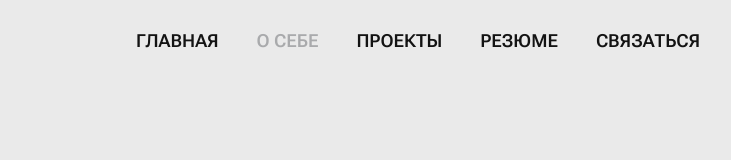
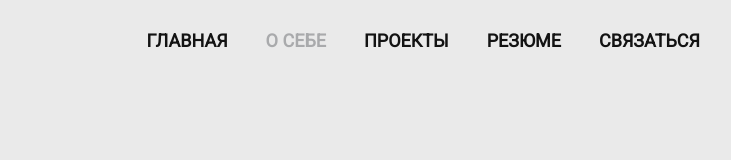
Before and after one commit to NikitaSamoylov/personal-site, a Next.js app: page /about in a window 1280 px wide. Shown: the top 160 px of the page, without its empty margins (274-1005 px from the left). Built offline with nearby package versions, Linux system fonts and the light colour scheme.

Commit message:
fix/nav font

```diff
--- a/components/nav/Nav.module.scss
+++ b/components/nav/Nav.module.scss
@@ -1,4 +1,3 @@
-@import url('https://fonts.googleapis.com/css2?family=Inter:wght@100..900&family=Manrope:wght@200..800&family=Nunito:ital,wght@0,200..1000;1,200..1000&family=Roboto+Flex:opsz,wght@8..144,100..1000&display=swap');
 @import '../../styles/vars.scss';
 
 .nav {
@@ -7,7 +6,7 @@
   justify-content: flex-end;
 
   &__link {
-    font-family: "Roboto Flex", sans-serif;
+    font-family: inherit;
     font-size: 1.8rem;
     font-weight: 600;
     text-transform: uppercase;
```
